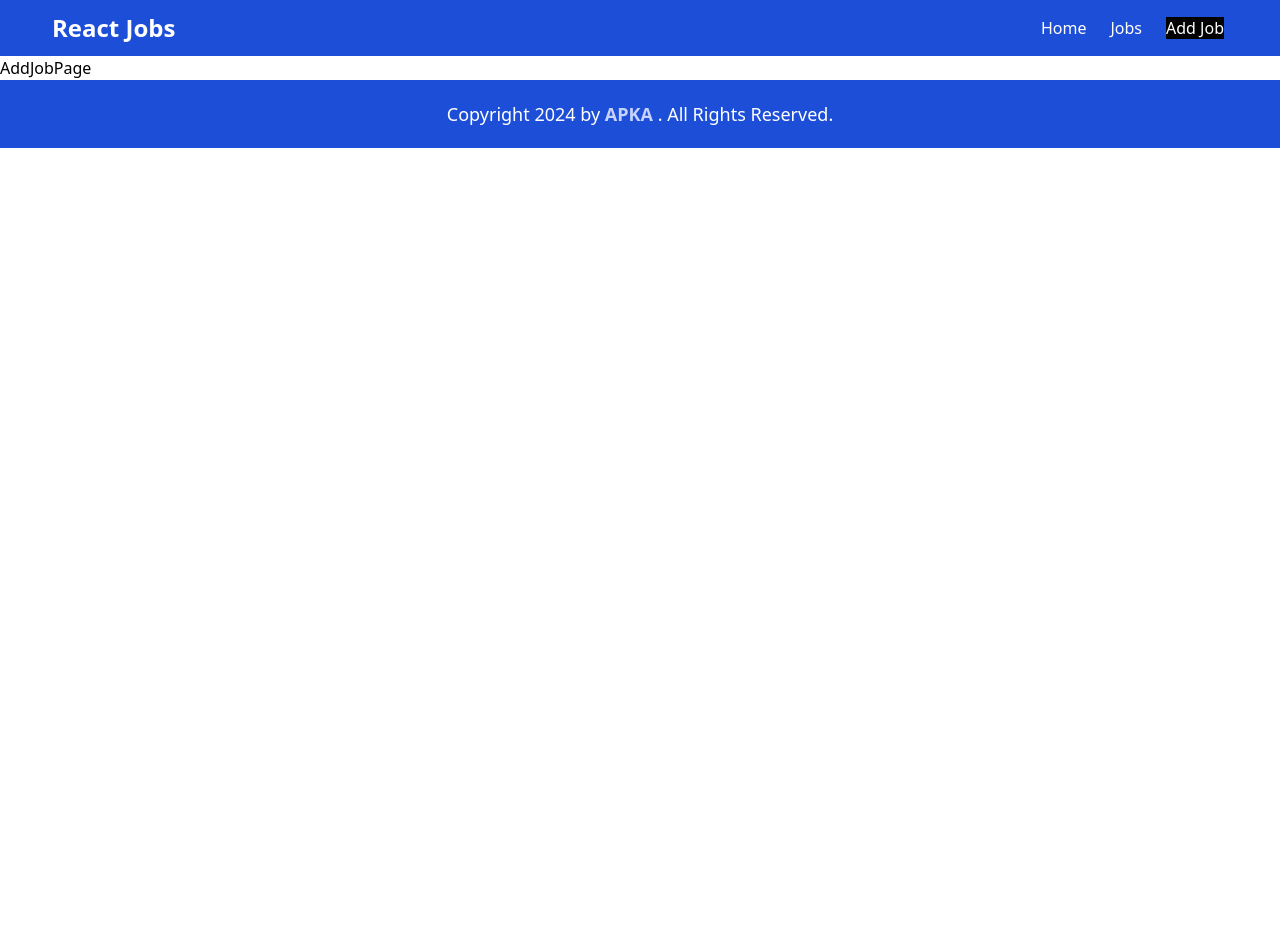
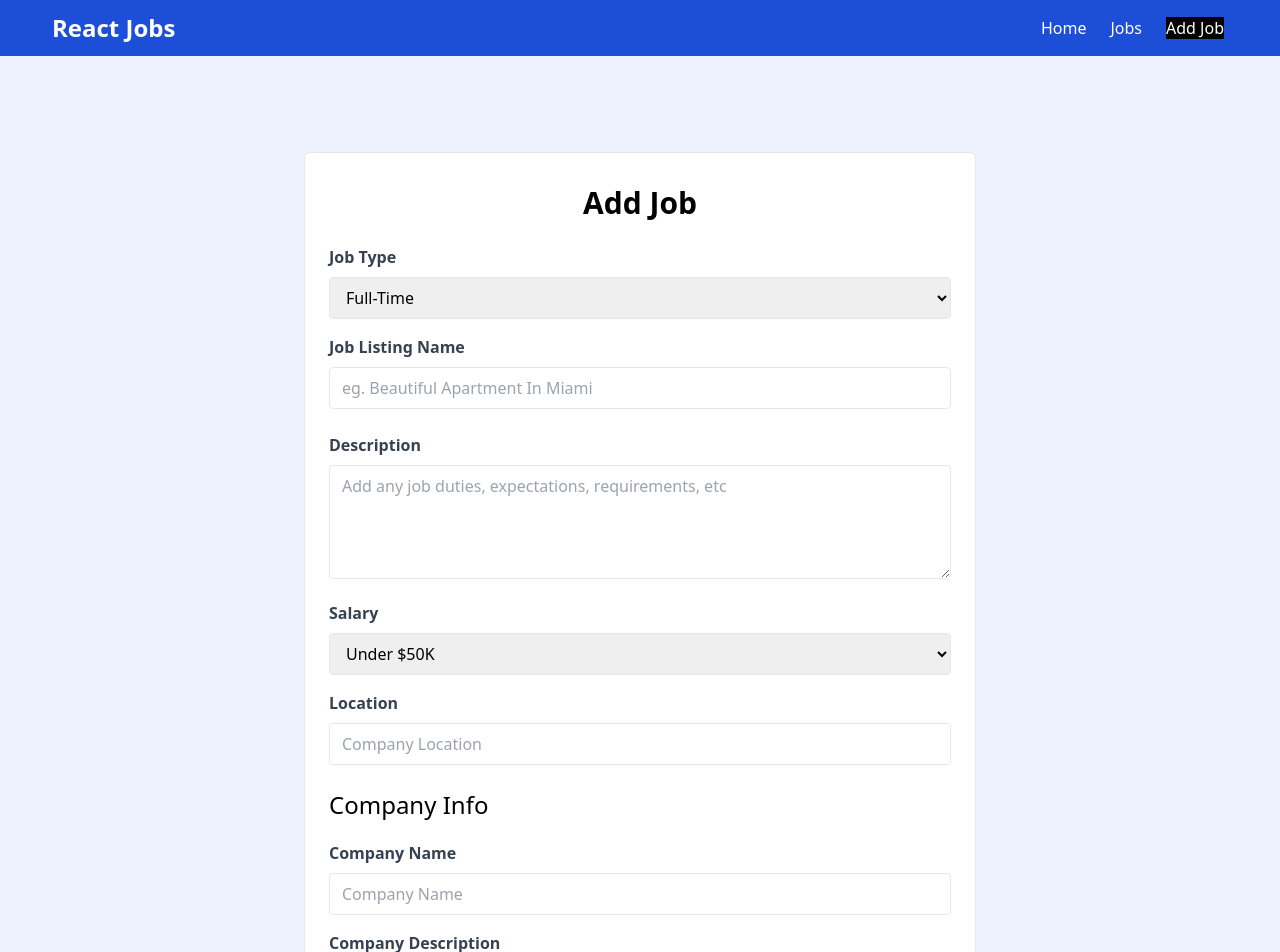
Before and after one commit to ProjectLife21/reactJobs, a React (Vite) app: page /add-job in a window 1280 px wide. Shown: the top 952 px of the page. Before the commit the page ends 800 px from the top, so only its background shows below. Built offline with nearby package versions, Linux system fonts and the light colour scheme.

Commit message:
AddPage and EditJobPage added

```diff
--- a/src/pages/AddJobPage.jsx
+++ b/src/pages/AddJobPage.jsx
@@ -1,4 +1,229 @@
+import { useState } from "react";
+
 const AddJobPage = () => {
-  return <div>AddJobPage</div>;
+  const [file, setFile] = useState();
+  const [title, setTitle] = useState("");
+  const [type, setType] = useState("Full-Time");
+  const [location, setLocation] = useState("");
+  const [description, setDescription] = useState("");
+  const [salary, setSalary] = useState("Under $50K");
+  const [companyName, setCompanyName] = useState("");
+  const [companyDescription, setCompanyDescription] = useState("");
+  const [contactEmail, setContactEmail] = useState("");
+  const [contactPhone, setContactPhone] = useState("");
+
+  return (
+    <section className="bg-indigo-50">
+      <div className="container m-auto max-w-2xl py-24">
+        <div className="bg-white px-6 py-8 mb-4 rounded-md border m-4 md:m-0">
+          <form>
+            <h2 className="text-3xl text-center font-semibold mb-6">Add Job</h2>
+            <div className="mb-4">
+              <label
+                htmlFor="type"
+                className="block text-gray-700 font-bold mb-2"
+              >
+                Job Type
+              </label>
+              <select
+                name="type"
+                id="type"
+                className="border rounded w-full py-2 px-3"
+                required
+                value={type}
+                onChange={(e) => setType(e.target.value)}
+              >
+                <option value="Full-Time">Full-Time</option>
+                <option value="Part-Time">Part-Time</option>
+                <option value="Remote">Remote</option>
+                <option value="Internship">Internship</option>
+              </select>
+            </div>
+
+            <div className="mb-4">
+              <label className="block text-gray-700 font-bold mb-2">
+                Job Listing Name
+              </label>
+              <input
+                type="text"
+                id="title"
+                name="title"
+                className="border rounded w-full py-2 px-3 mb-2"
+                placeholder="eg. Beautiful Apartment In Miami"
+                required
+                value={title}
+                onChange={(e) => setTitle(e.target.value)}
+              />
+            </div>
+            <div className="mb-4">
+              <label
+                htmlFor="description"
+                className="block text-gray-700 font-bold mb-2"
+              >
+                Description
+              </label>
+              <textarea
+                id="description"
+                name="description"
+                className="border rounded w-full py-2 px-3"
+                rows="4"
+                placeholder="Add any job duties, expectations, requirements, etc"
+                value={description}
+                onChange={(e) => setDescription(e.target.value)}
+              ></textarea>
+            </div>
+            <div className="mb-4">
+              <label
+                htmlFor="type"
+                className="block text-gray-700 font-bold mb-2"
+              >
+                Salary
+              </label>
+              <select
+                id="salary"
+                name="salary"
+                className="border rounded w-full py-2 px-3"
+                required
+                value={salary}
+                onChange={(e) => setSalary(e.target.value)}
+              >
+                <option value="Under $50K">Under $50K</option>
+                <option value="$50K - 60K">$50K - $60K</option>
+                <option value="$60K - 70K">$60K - $70K</option>
+                <option value="$70K - 80K">$70K - $80K</option>
+                <option value="$80K - 90K">$80K - $90K</option>
+                <option value="$90K - 100K">$90K - $100K</option>
+                <option value="$100K - 125K">$100K - $125K</option>
+                <option value="$125K - 150K">$125K - $150K</option>
+                <option value="$150K - 175K">$150K - $175K</option>
+                <option value="$175K - 200K">$175K - $200K</option>
+                <option value="Over $200K">Over $200K</option>
+              </select>
+            </div>
+            <div className="mb-4">
+              <label className="block text-gray-700 font-bold mb-2">
+                Location
+              </label>
+              <input
+                type="text"
+                id="location"
+                name="location"
+                className="border rounded w-full py-2 px-3 mb-2"
+                placeholder="Company Location"
+                required
+                value={location}
+                onChange={(e) => setLocation(e.target.value)}
+              />
+            </div>
+
+            <h3 className="text-2xl mb-5">Company Info</h3>
+
+            <div className="mb-4">
+              <label
+                htmlFor="company"
+                className="block text-gray-700 font-bold mb-2"
+              >
+                Company Name
+              </label>
+              <input
+                type="text"
+                id="company"
+                name="company"
+                className="border rounded w-full py-2 px-3"
+                placeholder="Company Name"
+                value={companyName}
+                onChange={(e) => setCompanyName(e.target.value)}
+              />
+            </div>
+            <div className="mb-4">
+              <label
+                htmlFor="company_description"
+                className="block text-gray-700 font-bold mb-2"
+              >
+                Company Description
+              </label>
+              <textarea
+                id="company_description"
+                name="company_description"
+                className="border rounded w-full py-2 px-3"
+                rows="4"
+                placeholder="What does your company do?"
+                value={companyDescription}
+                onChange={(e) => setCompanyDescription(e.target.value)}
+              ></textarea>
+            </div>
+
+            <div className="mb-4">
+              <label
+                htmlFor="contact_email"
+                className="block text-gray-700 font-bold mb-2"
+              >
+                Contact Email
+              </label>
+              <input
+                type="email"
+                id="contact_email"
+                name="contact_email"
+                className="border rounded w-full py-2 px-3"
+                placeholder="Email address for applicants"
+                required
+                value={contactEmail}
+                onChange={(e) => setContactEmail(e.target.value)}
+              />
+            </div>
+            <div className="mb-4">
+              <label
+                htmlFor="contact_phone"
+                className="block text-gray-700 font-bold mb-2"
+              >
+                Contact Phone
+              </label>
+              <input
+                type="tel"
+                id="contact_phone"
+                name="contact_phone"
+                className="border rounded w-full py-2 px-3"
+                placeholder="Optional phone for applicants"
+                value={contactPhone}
+                onChange={(e) => setContactPhone(e.target.value)}
+              />
+            </div>
+            <div className="mb-4">
+              <label
+                htmlFor="file"
+                className="block text-gray-700 font-bold mb-2"
+              >
+                Choose File
+              </label>
+              <input
+                type="file"
+                id="file"
+                name="file"
+                className="border rounded w-full py-2 px-3"
+                onChange={(e) => {
+                  setFile(URL.createObjectURL(e.target.files[0]));
+                }}
+              />
+            </div>
+            <div className="mb-4">
+              <img
+                src={file}
+                className="m-auto w-[10rem] h-[10rem] object-cover rounded-[50%]"
+                alt=""
+              />
+            </div>
+            <div>
+              <button
+                className="bg-indigo-500 hover:bg-indigo-600 text-white font-bold py-2 px-4 rounded-full w-full focus:outline-none focus:shadow-outline"
+                type="submit"
+              >
+                Add Job
+              </button>
+            </div>
+          </form>
+        </div>
+      </div>
+    </section>
+  );
 };
 export default AddJobPage;
--- /dev/null
+++ b/src/pages/EditJobPage.jsx
@@ -0,0 +1,4 @@
+const EditJobPage = () => {
+  return <div>EditJobPage</div>;
+};
+export default EditJobPage;
--- a/src/pages/JobPage.jsx
+++ b/src/pages/JobPage.jsx
@@ -50,13 +50,13 @@
                   Job Description
                 </h3>
 
-                <p className="mb-4">{job.description}</p>
+                <p className="mb-4">{job?.description}</p>
 
                 <h3 className="text-indigo-800 text-lg font-bold mb-2">
                   Salary
                 </h3>
 
-                <p className="mb-4">{job.salary} / Year</p>
+                <p className="mb-4">{job?.salary} / Year</p>
               </div>
             </main>
 
@@ -87,7 +87,7 @@
               <div className="bg-white p-6 rounded-lg shadow-md mt-6">
                 <h3 className="text-xl font-bold mb-6">Manage Job</h3>
                 <Link
-                  to={`/edit-job/${job.id}`}
+                  to={`/edit-job/${job?.id}`}
                   className="bg-indigo-500 hover:bg-indigo-600 text-white text-center font-bold py-2 px-4 rounded-full w-full focus:outline-none focus:shadow-outline mt-4 block"
                 >
                   Edit Job
--- a/src/pages/index.js
+++ b/src/pages/index.js
@@ -3,3 +3,4 @@
 export { default as JobPage } from "./JobPage";
 export { default as AddJobPage } from "./AddJobPage";
 export { default as NotFoundPage } from "./NotFoundPage";
+export { default as EditJobPage } from "./EditJobPage";
```
Also changed, not shown: src/App.jsx (+12 -1 lines).
